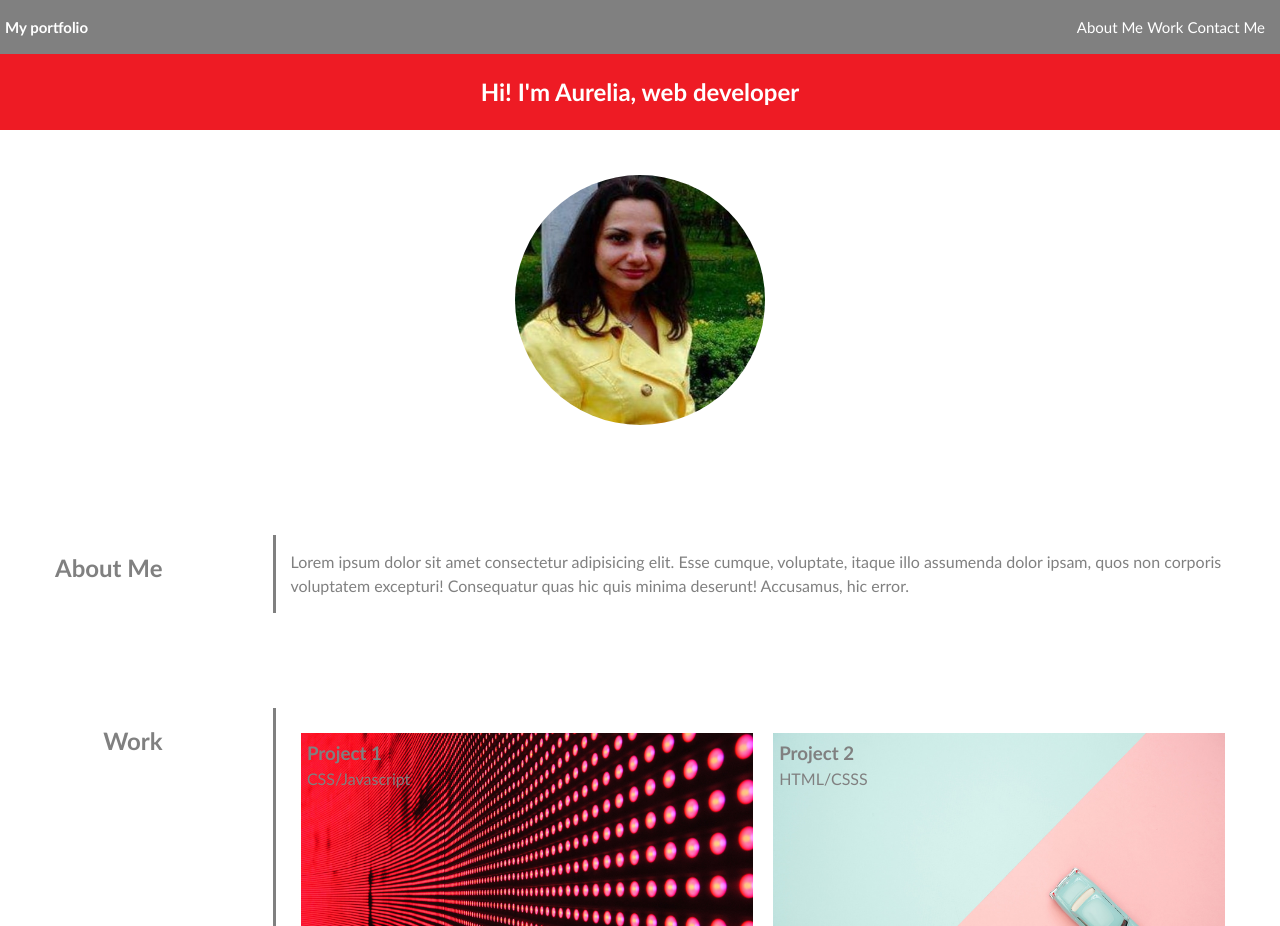
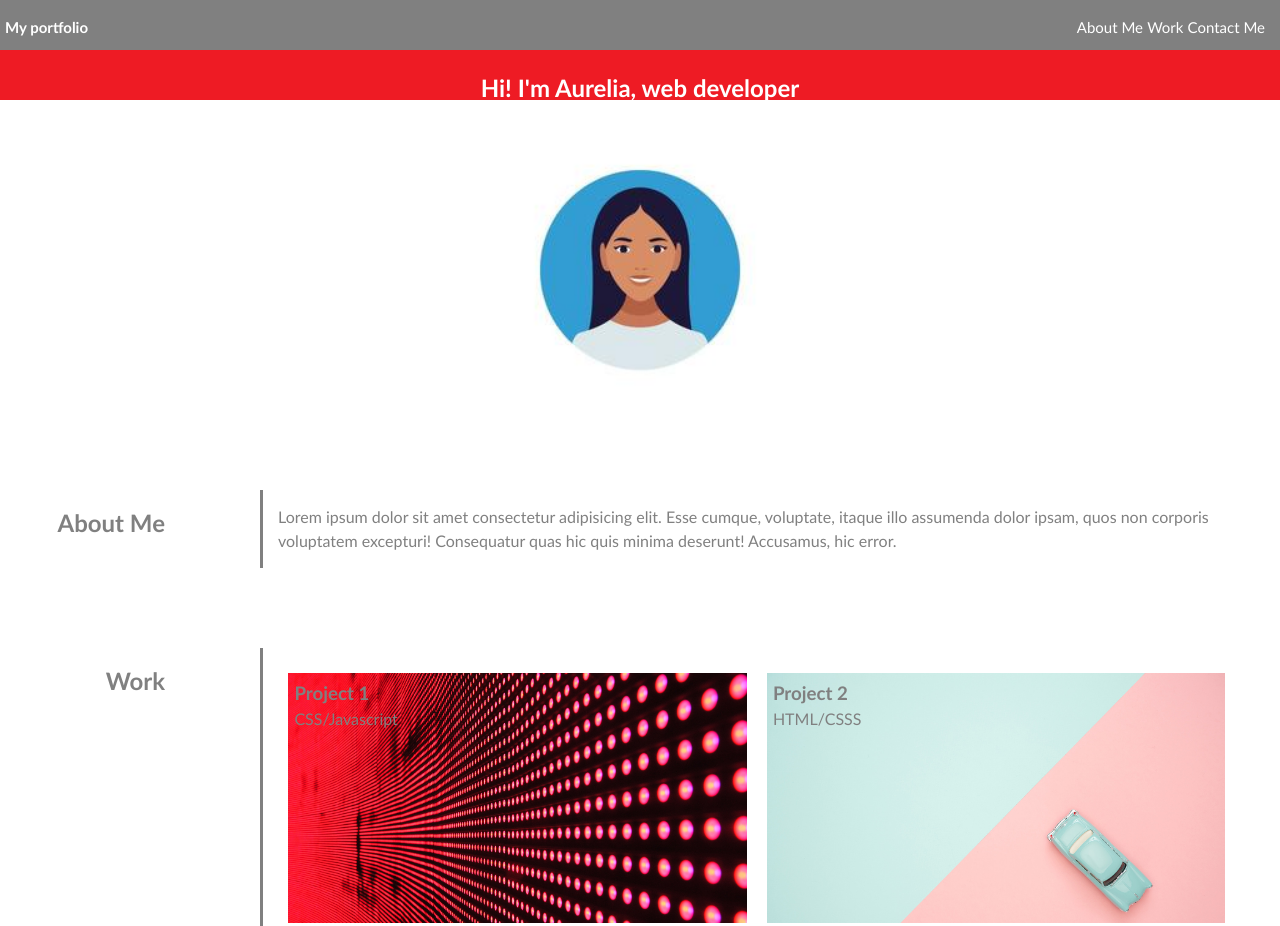
Before and after one commit to auraely/My_webpage, a plain HTML site: page index.html in a window 1280 px wide. Shown: the top 926 px of the page. Drawn offline with Linux system fonts and the light colour scheme.

Commit message:
update css

```diff
--- a/css/style.css
+++ b/css/style.css
@@ -1,6 +1,6 @@
 :root {
 
-  --primary-color: #808080;    /* variables   */
+  --primary-color: #808080;
   --standard-margin: 10px;
 
 }
@@ -23,18 +23,26 @@ body {
   padding: 0;
   font-family: 'Trebuchet MS', 'Lucida Sans Unicode', 'Lucida Grande', 'Lucida Sans', Arial, sans-serif;
   line-height: 1.5;
+  display: grid;
+  grid-template-columns: 1fr;
+  grid-template-rows: 50px 50px 50px;
 
 }
 
+
+
 header {
            /* create a grid to place the header and navbar */
+
     display: grid;
+    grid-column: 1/2;
     grid-template-columns: 1fr 1fr;
     align-items: center;
     background: var(--primary-color);
     color: #ffffff;
     padding: 5px;
     height:auto;
+
 
 }
 
@@ -62,7 +70,8 @@ header nav a:hover {
 }
 
 
-.hero-banner {                   /* flexbox for the banner  */
+.hero-banner {
+  grid-column: 1/ 2;                /* flexbox for the banner  */
   display: flex;
   padding: 20px 20px;
   flex-shrink: 3;
@@ -77,12 +86,12 @@ header nav a:hover {
 /* create a  grid to wrap the main and the image   */
 .page-wrapper  {
 
-  grid-column: 1 / 3;
+  grid-column: 1 / 2;
   display: grid;
   grid-template-columns: 1fr 5fr;
   grid-template-rows: repeat(4, auto);
-  gap: 35px;
-  grid-template-areas:      /* Create the layout for grid  */
+  gap: 20px;
+  grid-template-areas:      /*Create the layout for grid  */
 
     'section-0 section-0'
     'section-1 section-2'
@@ -119,7 +128,7 @@ main section {
 
 .page-section {
   grid-area: section-1;
-  display: flex;   /* inside the grid, this column becomes a flexbox  so we can modify easier positions  */
+  display: flex;   /* inside the grid, this column becomes a flexbox   */
   justify-content:right;
   border:none;
 }
@@ -155,6 +164,7 @@ main section {
 
   justify-content:right;
   border:none;
+  margin-bottom: 20px;
 
 }
 
@@ -220,17 +230,21 @@ main section {
 
 }
 
-@media (max-width: 400px)  {
+@media (max-width: 768px)  {
+
 
   header {
+
     grid-template-columns: 1fr 2fr;
+
   }
+
+  .hero-banner {
+    font-size: .85rem;
+   }
 
   nav a {
     font-size: .85rem;
   }
 
-
-
-
 }
--- a/index.html
+++ b/index.html
@@ -33,7 +33,7 @@
     <!-- about me -->
 
     <section class="avatar">
-      <img src="images/myimagek.jpg" alt="Avatar">
+      <img src="images/latin-woman-avatar-icon.jpg" alt="Avatar">
     </section>
 
     <section class="page-section" id="about">
@@ -42,7 +42,8 @@
 
 
       <section>
-      <p class="content">Lorem ipsum dolor sit amet consectetur adipisicing elit. Esse cumque, voluptate, itaque illo assumenda dolor ipsam, quos non corporis voluptatem excepturi! Consequatur quas hic quis minima deserunt! Accusamus, hic error. </p>
+      <p class="content">Lorem ipsum dolor sit amet consectetur adipisicing elit. Esse cumque, voluptate, itaque
+        illo assumenda dolor ipsam, quos non corporis voluptatem excepturi! Consequatur quas hic quis minima deserunt! Accusamus, hic error.  </p>
       </section>
 
 
```
Also changed, not shown: images/latin-woman-avatar-icon.jpg (added), images/myimagek.jpg (deleted), 1 other file.
